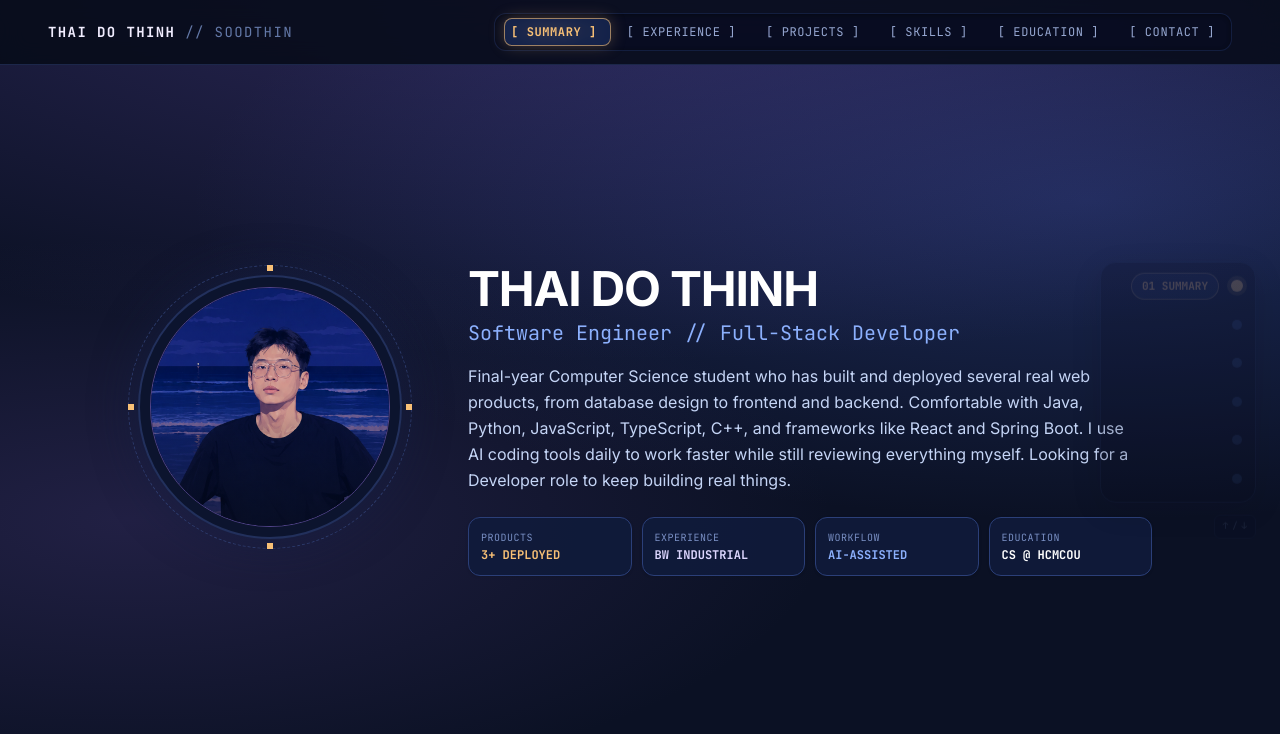
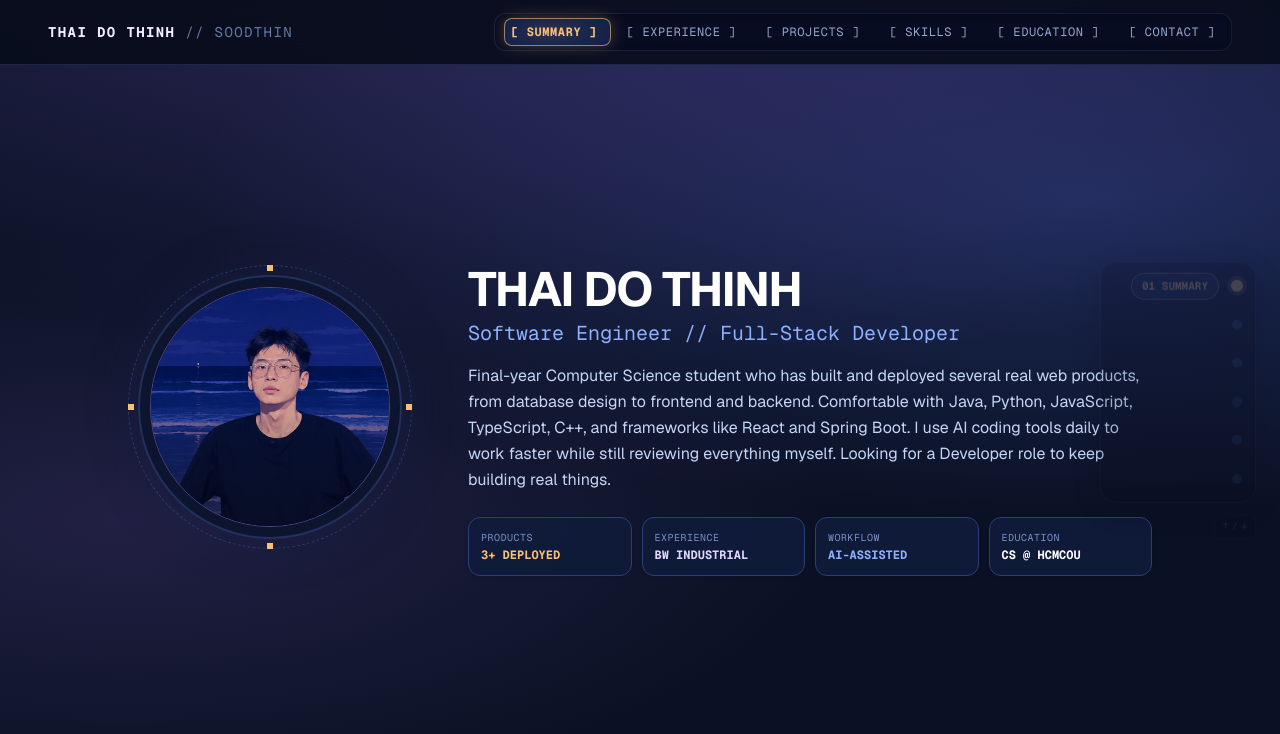
Before and after one commit to soodthin/dev-portfolio, a Next.js app: page / in a window 1280 px wide. Shown: the top 734 px of the page. Built offline with nearby package versions, Linux system fonts and the light colour scheme.

Commit message:
style(typography): switch to Geist and Geist Mono font pair

```diff
--- a/app/globals.css
+++ b/app/globals.css
@@ -1,8 +1,8 @@
 @import "tailwindcss";
 
 @theme {
-  --font-sans: var(--font-inter), system-ui, -apple-system, BlinkMacSystemFont, "Segoe UI", Roboto, sans-serif;
-  --font-mono: var(--font-jetbrains), ui-monospace, SFMono-Regular, Menlo, Monaco, Consolas, monospace;
+  --font-sans: var(--font-geist-sans), system-ui, -apple-system, BlinkMacSystemFont, "Segoe UI", Roboto, sans-serif;
+  --font-mono: var(--font-geist-mono), ui-monospace, SFMono-Regular, Menlo, Monaco, Consolas, monospace;
 }
 
 @custom-variant dark (&:where(.dark, .dark *));
--- a/app/layout.tsx
+++ b/app/layout.tsx
@@ -1,17 +1,17 @@
 import type { Metadata } from 'next';
-import { Inter, JetBrains_Mono } from 'next/font/google';
+import { Geist, Geist_Mono } from 'next/font/google';
 import { portfolioData } from '@/data/portfolio-data';
 import './globals.css';
 
-const inter = Inter({
+const geistSans = Geist({
   subsets: ['latin'],
-  variable: '--font-inter',
+  variable: '--font-geist-sans',
   display: 'swap',
 });
 
-const jetbrainsMono = JetBrains_Mono({
+const geistMono = Geist_Mono({
   subsets: ['latin'],
-  variable: '--font-jetbrains',
+  variable: '--font-geist-mono',
   display: 'swap',
 });
 
@@ -28,7 +28,7 @@ export default function RootLayout({
   children: React.ReactNode;
 }) {
   return (
-    <html lang="en" className={`dark h-full ${inter.variable} ${jetbrainsMono.variable}`}>
+    <html lang="en" className={`dark h-full ${geistSans.variable} ${geistMono.variable}`}>
       <body className="h-full overflow-hidden antialiased selection:bg-[#32235c] selection:text-[#f8c076] text-[#e2dcff] font-sans">
         {children}
       </body>
```
